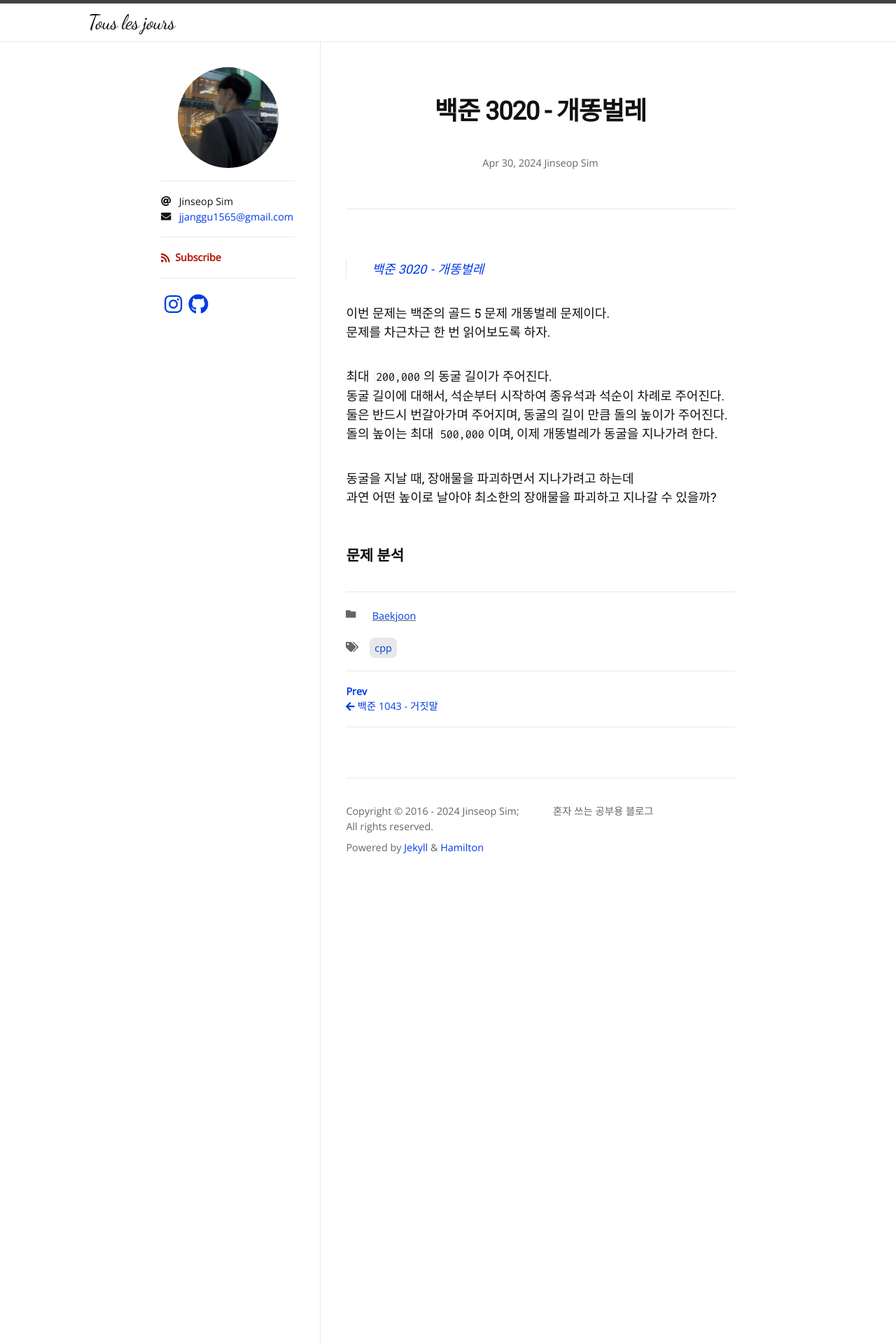
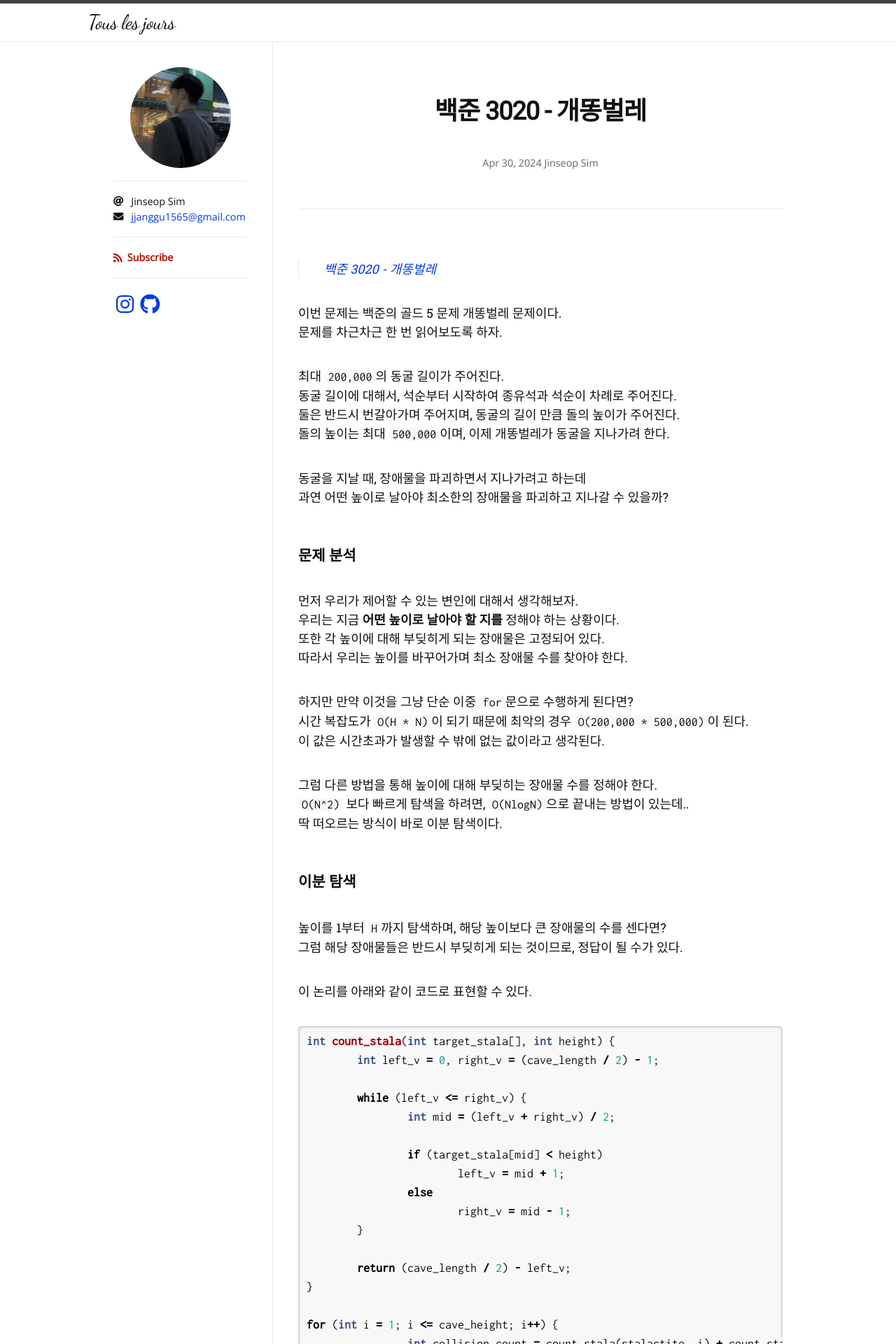
Before and after one commit to Jinseop-Sim/Jinseop-Sim.github.io, a Jekyll site: the page built from _posts/2024-04-30-bj-3020.md, in a window 1280 px wide. Shown: the top 1920 px of the page at 70% size. Built offline with Jekyll 4.4.1, drawn with Linux system fonts in a browser that asks for light colours; nearby versions of some CDN libraries; some web fonts are replaced; comment, search, counter and statistics services are not loaded; some of the changed text lies outside the part shown.

Commit message:
글 추가

````diff
--- a/_posts/2024-04-30-bj-3020.md
+++ b/_posts/2024-04-30-bj-3020.md
@@ -20,3 +20,111 @@
 과연 어떤 높이로 날아야 최소한의 장애물을 파괴하고 지나갈 수 있을까?
 
 ### 문제 분석
+먼저 우리가 제어할 수 있는 변인에 대해서 생각해보자.
+우리는 지금 __어떤 높이로 날아야 할 지를__ 정해야 하는 상황이다.
+또한 각 높이에 대해 부딪히게 되는 장애물은 고정되어 있다.
+따라서 우리는 높이를 바꾸어가며 최소 장애물 수를 찾아야 한다.
+
+하지만 만약 이것을 그냥 단순 이중 ```for```문으로 수행하게 된다면?
+시간 복잡도가 ```O(H * N)```이 되기 때문에 최악의 경우 ```O(200,000 * 500,000)```이 된다.
+이 값은 시간초과가 발생할 수 밖에 없는 값이라고 생각된다.
+
+그럼 다른 방법을 통해 높이에 대해 부딪히는 장애물 수를 정해야 한다.
+```O(N^2)``` 보다 빠르게 탐색을 하려면, ```O(NlogN)```으로 끝내는 방법이 있는데..
+딱 떠오르는 방식이 바로 이분 탐색이다.
+
+### 이분 탐색
+높이를 1부터 ```H```까지 탐색하며, 해당 높이보다 큰 장애물의 수를 센다면?
+그럼 해당 장애물들은 반드시 부딪히게 되는 것이므로, 정답이 될 수가 있다.
+
+이 논리를 아래와 같이 코드로 표현할 수 있다.
+{% highlight cpp %}
+int count_stala(int target_stala[], int height) {
+	int left_v = 0, right_v = (cave_length / 2) - 1;
+
+	while (left_v <= right_v) {
+		int mid = (left_v + right_v) / 2;
+
+		if (target_stala[mid] < height)
+			left_v = mid + 1;
+		else
+			right_v = mid - 1;
+	}
+
+	return (cave_length / 2) - left_v;
+}
+
+for (int i = 1; i <= cave_height; i++) {
+		int collision_count = count_stala(stalactite, i) + count_stala(stalagmite, cave_height - i + 1);
+}
+{% endhighlight %}
+
+1부터 ```H```까지 탐색하며, 주어진 높이보다 작아지는 첫 장애물의 ```index```를 반환한다.
+```left```가 움직일 조건이 ```target_stala[mid] < height```와 같이 등호가 없는 조건이기 때문에,
+같은 높이의 장애물들이 여러개일 경우, ```right```의 값을 옮겨 뒤로 가게 된다.
+
+결국 ```현재 높이```보다 작은 가장 마지막 석순(종유석)에 대해서 ```동굴 길이 - index```를 반환한다.
+그럼 우리는 단 번에 해당 높이에서 몇 개의 석순(종유석)에 부딪힐 지 판단이 가능하다!
+```H```의 모든 높이에 대해서 이분 탐색을 진행했으니, 결국 ```O(Hlog(N/2))``` 의 시간복잡도를 갖는다.
+
+단, 이분 탐색을 수행하기 이전에 장애물들은 반드시 높이를 기준으로 정렬 되어야 한다!
+그래야 ```현재 높이 - 1```의 장애물 뒤로는 모두 부딪힘을 반드시 보장할 수 있다.
+최종적으로 아래와 같이 구현되었다.
+
+### 누적 합
+다른 사람들의 풀이를 참고해보니, 누적 합으로도 풀 수 있는 문제라고 한다.
+이 방식이 훨씬 더 간단한 것 같다.
+
+기존에는 ```길이```를 칸으로 배열을 생성했다면, ```높이```를 칸으로 생성해보자.
+즉, 아래와 같이 입력을 받는 것이다.
+{% highlight cpp %}
+for (int i = 0; i < cave_length; i++) {
+		cin >> height;
+
+		if (i % 2 == 0)
+			stalagmite[height]++;
+		else
+			stalactite[cave_height - height + 1]++;
+		// 어느 높이에 장애물이 위치하는 지 기록한다.
+}
+{% endhighlight %}
+
+특정 높이에 대해서 몇 개의 장애물이 존재하는 지를 저장하는 것이다.
+이후 두 배열에 대해서 누적 합을 아래와 같이 진행한다.
+{% highlight cpp %}
+for (int i = 1; i <= cave_height; i++) {
+		stalactite[i] += stalactite[i - 1];
+		stalagmite[cave_height - i] += stalagmite[cave_height - i + 1];
+}
+{% endhighlight %}
+
+중요한 것은 석순의 경우에는, ```H - 현재 높이```를 기준으로 누적 합을 진행해야 한다.
+종유석은 아래에서부터 올라가면, 점점 만나는 장애물이 많아지는 것이 맞지만?
+석순은 위에서부터 내려와야 점점 만나는 장애물이 많아지는 형태이기 때문이다!
+
+이제 만든 누적합에 대해서 우리는 어떤 정보를 이용할 수 있을까?
+바로 ```stalactite[i] + stalagmit[i]```라는 정보를 얻을 수가 있다.
+즉, 높이 ```i```에 대해서 부딪힐 수 있는 석순과 종유석의 합이다!
+최종적으로 해당 값에 대해서 아래와 같이 코드를 작성할 수 있다.
+{% highlight cpp %}
+ll answer = 999999999;
+	int cnt = 0;
+	for (int i = 1; i <= cave_height; i++) {
+		ll curr_height = stalactite[i] + stalagmite[i];
+
+		if (curr_height < answer) {
+			cnt = 1;
+			answer = curr_height;
+			// 더 작게 부딪힐 수 있으면 갱신
+		}
+		else if (curr_height == answer)
+			cnt++;
+}
+{% endhighlight %}
+
+이분 탐색보다 훨씬 더 간단한 풀이라고 생각된다.
+물론 이분 탐색의 경우 ```lower_bound```와 ```upper_bound```를 이용할 수 있을 것이다.
+하지만 우선 기본에 충실하기 위해 직접 이분 탐색을 구현했다.
+
+누적 합 방식은 풀이로써 떠올리기 굉장히 어려운 것 같다.
+조금 더 노력해보자!
````
